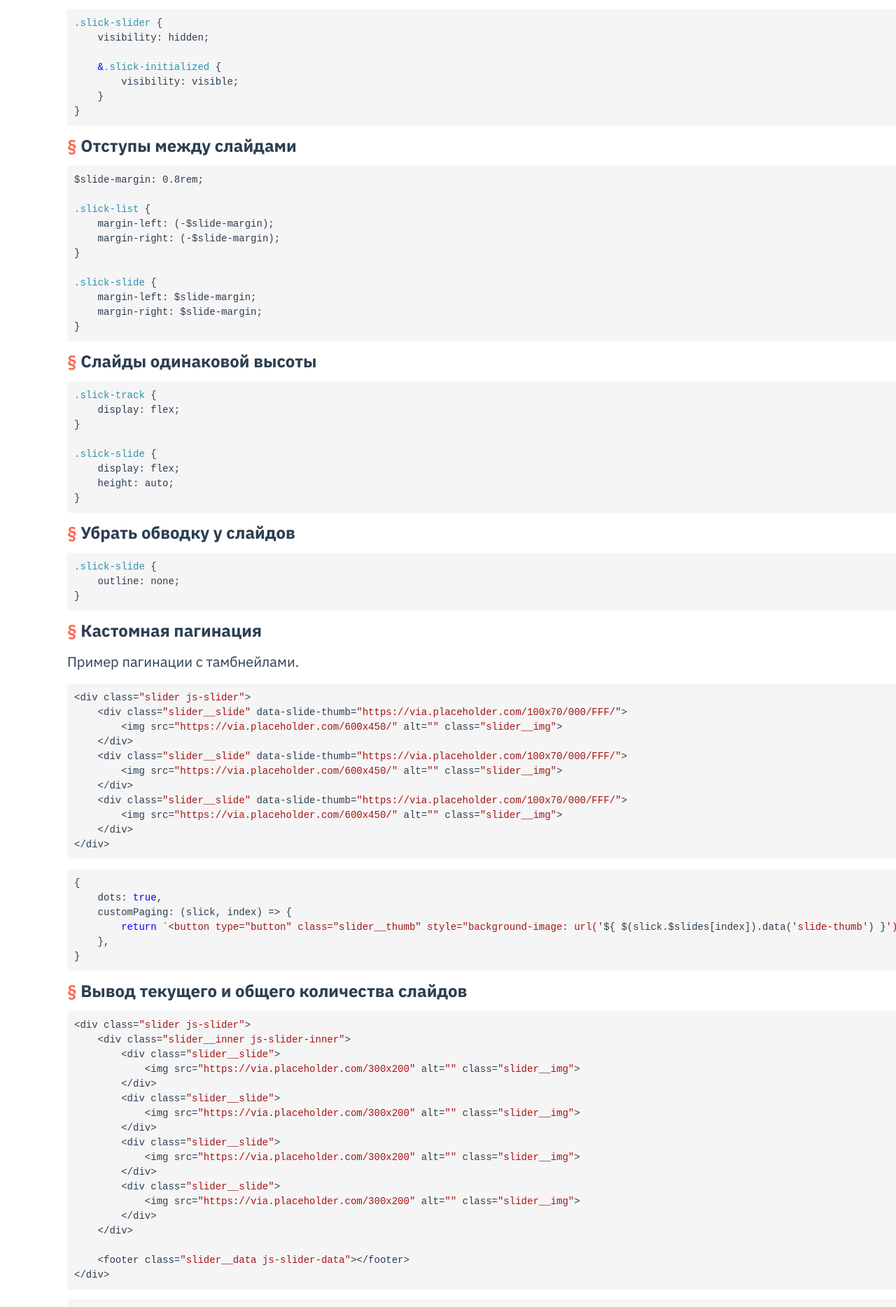
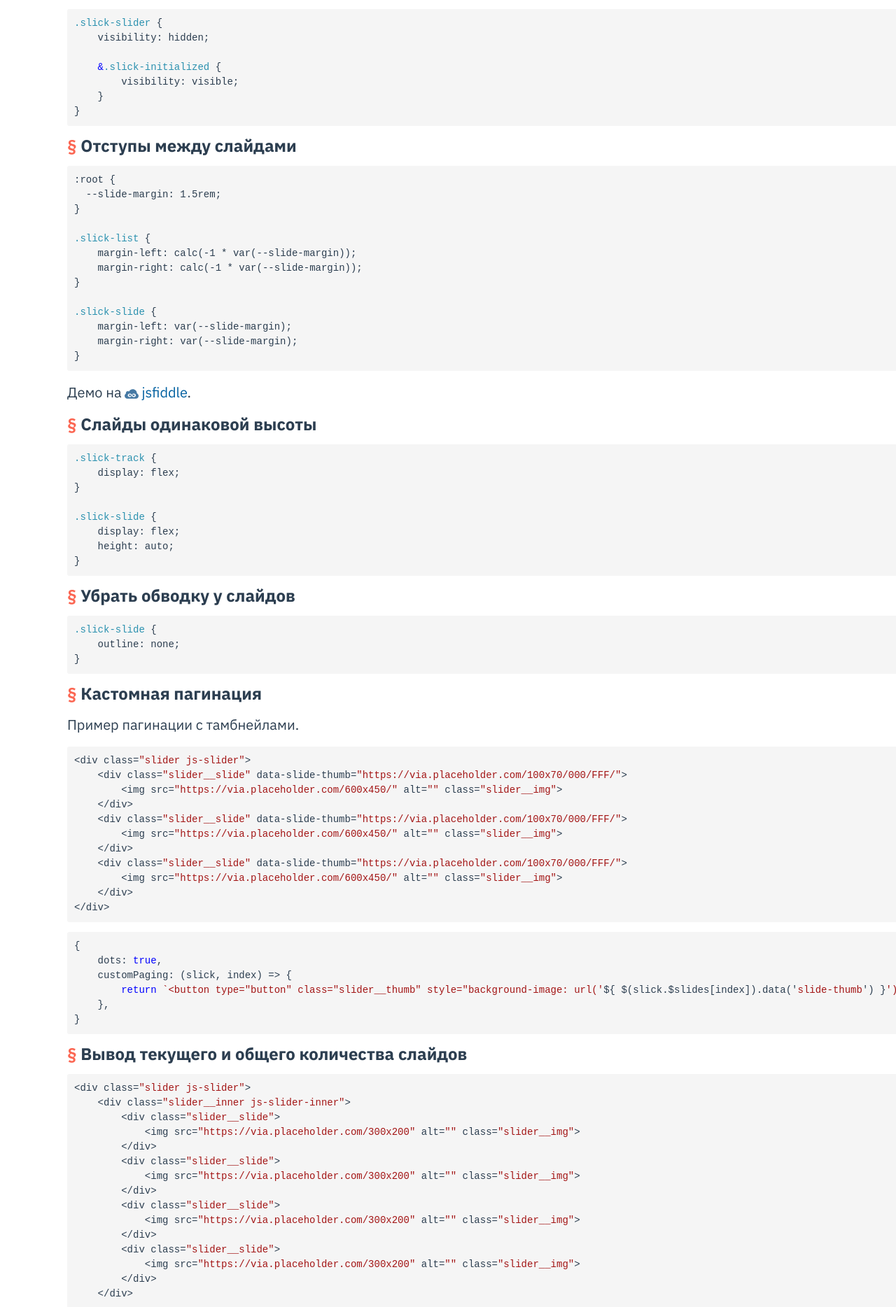
Before and after one commit to vadimbogomazov/vadimbogomazov.github.io, a Jekyll site: the page built from _posts/2019-10-17-slick-slider-faq.md, in a window 1280 px wide. Shown: the part 701-2569 px from the top of the page at 70% size. Built offline with Jekyll 4.4.1, drawn with Linux system fonts in a browser that asks for light colours; some of the changed text lies outside the part shown.

Commit message:
Update data

````diff
--- a/_posts/2019-10-17-slick-slider-faq.md
+++ b/_posts/2019-10-17-slick-slider-faq.md
@@ -45,18 +45,22 @@ $(`.js-slider`).not(`.slick-initialized`).each(function () {
 <h3 id="slides-margin"><a href="#slides-margin" class="post__anchor">§</a> Отступы между слайдами</h3>
 
 ```scss
-$slide-margin: 0.8rem;
+:root {
+  --slide-margin: 1.5rem;
+}
 
 .slick-list {
-    margin-left: (-$slide-margin);
-    margin-right: (-$slide-margin);
+    margin-left: calc(-1 * var(--slide-margin));
+    margin-right: calc(-1 * var(--slide-margin));
 }
 
 .slick-slide {
-    margin-left: $slide-margin;
-    margin-right: $slide-margin;
+    margin-left: var(--slide-margin);
+    margin-right: var(--slide-margin);
 }
 ```
+
+<p>Демо на&nbsp;<a href="https://jsfiddle.net/VadimBogomazov/0mvL52q8/9/" rel="noopener noreferrer" target="_blank">jsfiddle</a>.</p>
 
 <h3 id="equal-height-slides"><a href="#equal-height-slides" class="post__anchor">§</a> Слайды одинаковой высоты</h3>
 
@@ -142,9 +146,76 @@ $(`.js-slider-inner`).each(function () {
 });
 ```
 
-<p>Демо на&nbsp;<a href="https://jsfiddle.net/VadimBogomazov/wxbn5r7z/11/" rel="noopener noreferrer" target="_blank">jsfiddle</a>.</p>
+<p>Демо на&nbsp;<a href="https://jsfiddle.net/VadimBogomazov/wxbn5r7z/13/" rel="noopener noreferrer" target="_blank">jsfiddle</a>.</p>
 
-<h3 id="hide-slider"><a href="#hide-slider" class="post__anchor">§</a> Баги</h3>
+<h3 id="slider-shadows"><a href="#slider-shadows" class="post__anchor">&sect;</a> Слайды с&nbsp;тенью</h3>
+
+```html
+<div class="slider js-slider">
+    <div class="slider__item">
+        <img src="https://via.placeholder.com/300x200" alt="" class="slider__img">
+    </div>
+
+    <div class="slider__item">
+        <img src="https://via.placeholder.com/300x200" alt="" class="slider__img">
+    </div>
+
+    <div class="slider__item">
+        <img src="https://via.placeholder.com/300x200" alt="" class="slider__img">
+    </div>
+</div>
+```
+
+```scss
+:root {
+    --slide-margin: 3rem;
+}
+
+img {
+    height: auto;
+    max-width: 100%;
+}
+
+.slider {
+    $self: &;
+
+    display: none;
+    margin-bottom: calc(-1 * var(--slide-margin));
+    margin-left: calc(-1 * var(--slide-margin));
+    margin-top: calc(-1 * var(--slide-margin));
+    overflow: hidden;
+    padding: var(--slide-margin);
+    width: calc(100% + var(--slide-margin) * 2);
+
+    &.slick-initialized {
+        display: block;
+    }
+
+    &__item {
+        border: 1px solid #dedede;
+        margin-bottom: var(--slide-margin);
+        margin-left: var(--slide-margin);
+        margin-top: var(--slide-margin);
+
+        &:hover {
+            box-shadow: 0 0 1rem rgba(75, 105, 172, 0.5);
+        }
+    }
+
+    &__img {
+        width: 100%;
+    }
+
+    .slick-list {
+        margin-left: calc(-1 * var(--slide-margin));
+        overflow: visible;
+    }
+}
+```
+
+<p>Демо на&nbsp;<a href="https://jsfiddle.net/VadimBogomazov/zmf9b7uq/24/" rel="noopener noreferrer" target="_blank">jsfiddle</a>.</p>
+
+<h3 id="slider-bugs"><a href="#slider-bugs" class="post__anchor">§</a> Баги</h3>
 
 <h4>Баг с&nbsp;параметром rows</h4>
 
--- a/_sass/_base.scss
+++ b/_sass/_base.scss
@@ -127,19 +127,46 @@ button {
     }
 }
 
-// .toggle-theme-btn {
-//     background: none;
-//     border: 0;
-//     height: 20px;
-//     padding: 0;
-//     width: 20px;
+.list {
+    list-style: none;
+    margin: 0;
+    padding: 0;
 
-//     &__icon {
-//         height: 100%;
-//         width: 100%;
+    & > li {
+        padding-left: 1em;
+        position: relative;
 
-//         &:hover {
-//             fill: var(--linkColorSelected);
-//         }
-//     }
-// }
+        &:not(:first-child) {
+            margin-top: 1.0714em;
+        }
+
+        &:before {
+            background: #4b69ac;
+            border-radius: 50%;
+            content: '';
+            display: inline-flex;
+            flex-shrink: 0;
+            font-size: 0.7142em;
+            height: 0.6em;
+            left: 0;
+            margin-top: 0.9em;
+            position: absolute;
+            width: 0.6em;
+        }
+    }
+}
+
+
+a[href*="jsfiddle"]:before {
+    background: no-repeat 50% / contain;
+    content: '';
+    display: inline-block;
+    height: 1em;
+    margin-right: 0.2em;
+    vertical-align: middle;
+    width: 1em;
+}
+
+a[href*="jsfiddle"]:before {
+    background-image: url(/assets/img/jsfiddle.svg);
+}
--- a/_sass/blocks/_projects-list.scss
+++ b/_sass/blocks/_projects-list.scss
@@ -3,32 +3,3 @@
         margin-top: 0;
     }
 }
-
-.list {
-    list-style: none;
-    margin: 0;
-    padding: 0;
-
-    & > li {
-        padding-left: 1em;
-        position: relative;
-
-        &:not(:first-child) {
-            margin-top: 1.0714em;
-        }
-
-        &:before {
-            background: #4b69ac;
-            border-radius: 50%;
-            content: '';
-            display: inline-flex;
-            flex-shrink: 0;
-            font-size: 0.7142em;
-            height: 0.6em;
-            left: 0;
-            margin-top: 0.9em;
-            position: absolute;
-            width: 0.6em;
-        }
-    }
-}
--- a/assets/js/scripts.js
+++ b/assets/js/scripts.js
@@ -1,23 +1,3 @@
-document.addEventListener('DOMContentLoaded', function() {
+document.addEventListener('DOMContentLoaded', () => {
     console.log('%c Привет.', 'color: #ee007b;');
-
-    // const doc = document;
-    // const body = doc.body;
-    // const toggleThemeBtn = doc.querySelector('.js-toggle-theme-btn');
-
-    // const theme = localStorage.getItem('theme');
-
-    // body[(theme === 'dark' ? 'set' : 'remove') + 'Attribute']('data-theme', 'dark');
-
-    // toggleThemeBtn.addEventListener('click', function() {
-    //     const theme = localStorage.getItem('theme');
-
-    //     if (theme === 'dark') {
-    //         body.removeAttribute('data-theme', 'dark');
-    //         localStorage.setItem('theme', 'light');
-    //     } else {
-    //         body.setAttribute('data-theme', 'dark');
-    //         localStorage.setItem('theme', 'dark');
-    //     }
-    // });
 });
````
Also changed, not shown: other parts of _posts/2019-10-17-slick-slider-faq.md (+1 -1 lines), _posts/2020-04-26-images-with-labels.md (+3 -3 lines), index.md (+7 -1 lines), snippets.md (+4 -2 lines), assets/img/jsfiddle.svg (added).
